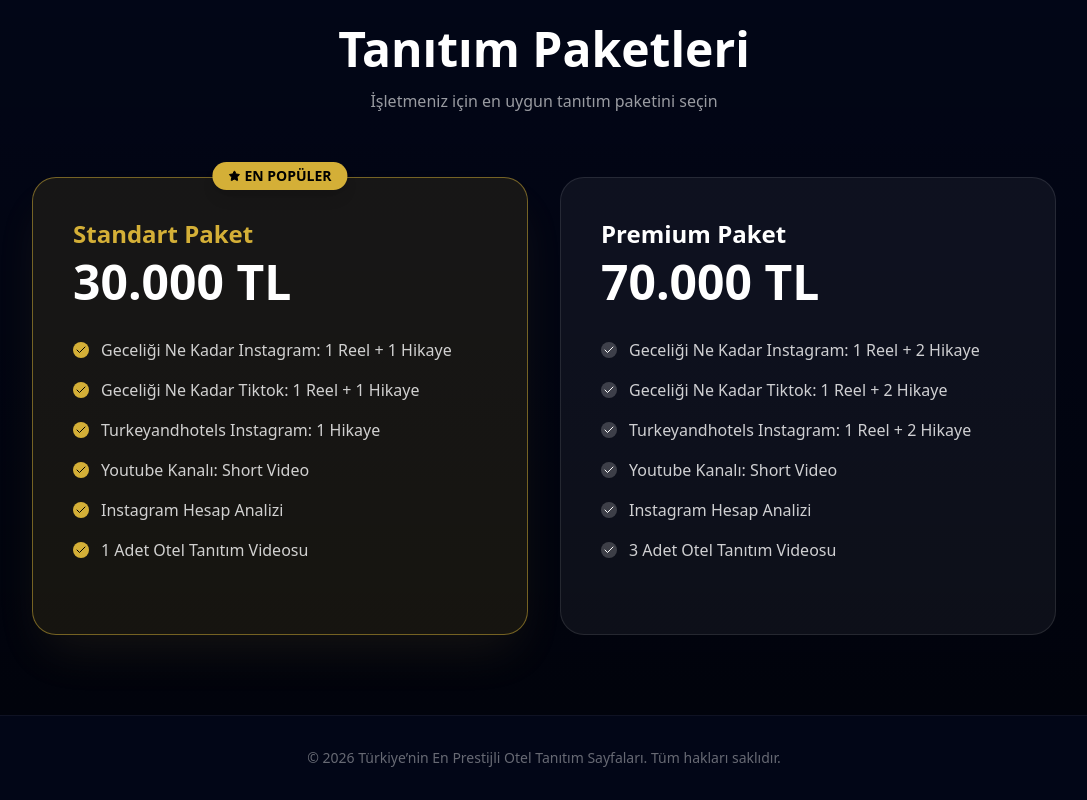
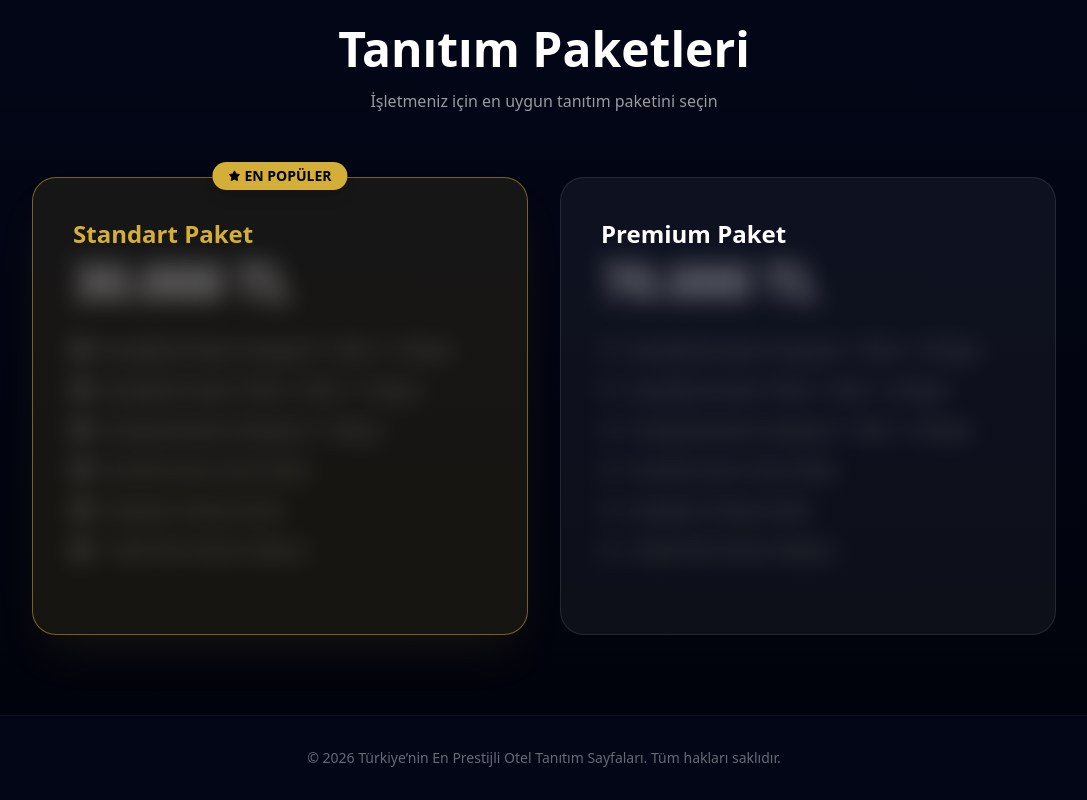
Before and after one commit to samecityapp/turkeyandhotels, a Next.js app: page / in a window 1280 px wide. Shown: the part 941-1741 px from the top of the page, without its empty margins (96-1183 px from the left). Built offline with nearby package versions, Linux system fonts and the light colour scheme.

Commit message:
Implement blurred pricing on landing page (clear with ?offer=true)

```diff
--- a/app/page.tsx
+++ b/app/page.tsx
@@ -2,12 +2,23 @@
 import { ValueProps } from "@/components/ValueProps";
 import { Pricing } from "@/components/Pricing";
 
-export default function Home() {
+interface HomeProps {
+  searchParams: Promise<{ [key: string]: string | string[] | undefined }>;
+}
+
+export default async function Home({ searchParams }: HomeProps) {
+  const params = await searchParams;
+  const showPrice = params?.offer === "true" || !!params?.customPrice;
+
   return (
     <main className="min-h-screen bg-[#020617] text-white selection:bg-gold-500 selection:text-black">
       <Hero />
       <ValueProps />
-      <Pricing />
+      <Pricing
+        hotelName={params?.hotel as string}
+        customPrice={params?.customPrice as string}
+        showPrice={showPrice}
+      />
 
       <footer className="py-8 text-center text-white/40 text-sm border-t border-white/5">
         <p>&copy; {new Date().getFullYear()} Türkiye’nin En Prestijli Otel Tanıtım Sayfaları. Tüm hakları saklıdır.</p>
--- a/components/Pricing.tsx
+++ b/components/Pricing.tsx
@@ -38,9 +38,10 @@
 interface PricingProps {
     hotelName?: string;
     customPrice?: string;
+    showPrice?: boolean;
 }
 
-export const Pricing = ({ hotelName, customPrice }: PricingProps) => {
+export const Pricing = ({ hotelName, customPrice, showPrice = false }: PricingProps) => {
     // Clone offers to avoid mutating the original array reference if reused
     const currentOffers = offers.map(offer => ({ ...offer }));
 
@@ -78,7 +79,7 @@
                                 }`}
                         >
                             {offer.highlight && (
-                                <div className="absolute -top-4 left-1/2 -translate-x-1/2 bg-gold-500 text-black px-4 py-1 rounded-full text-sm font-bold flex items-center gap-1 shadow-lg">
+                                <div className="absolute -top-4 left-1/2 -translate-x-1/2 bg-gold-500 text-black px-4 py-1 rounded-full text-sm font-bold flex items-center gap-1 shadow-lg z-10">
                                     <Star className="w-3 h-3 fill-current" />
                                     EN POPÜLER
                                 </div>
@@ -87,6 +88,8 @@
                             <h3 className={`text-2xl font-bold mb-2 ${offer.highlight ? "text-gold-500" : "text-white"}`}>
                                 {offer.title}
                             </h3>
+
+                            <div className={`transition-all duration-500 ${!showPrice ? "blur-md select-none opacity-50 grayscale" : ""}`}>
                                 <div className="text-4xl md:text-5xl font-bold mb-8">{offer.price}</div>
 
                                 <ul className="space-y-4 mb-8">
@@ -99,7 +102,13 @@
                                         </li>
                                     ))}
                                 </ul>
+                            </div>
 
+                            {!showPrice && (
+                                <div className="absolute inset-0 flex items-center justify-center z-20">
+
+                                </div>
+                            )}
 
                         </motion.div>
                     ))}
```
Lines whose indentation alone changed are shown as unchanged.
